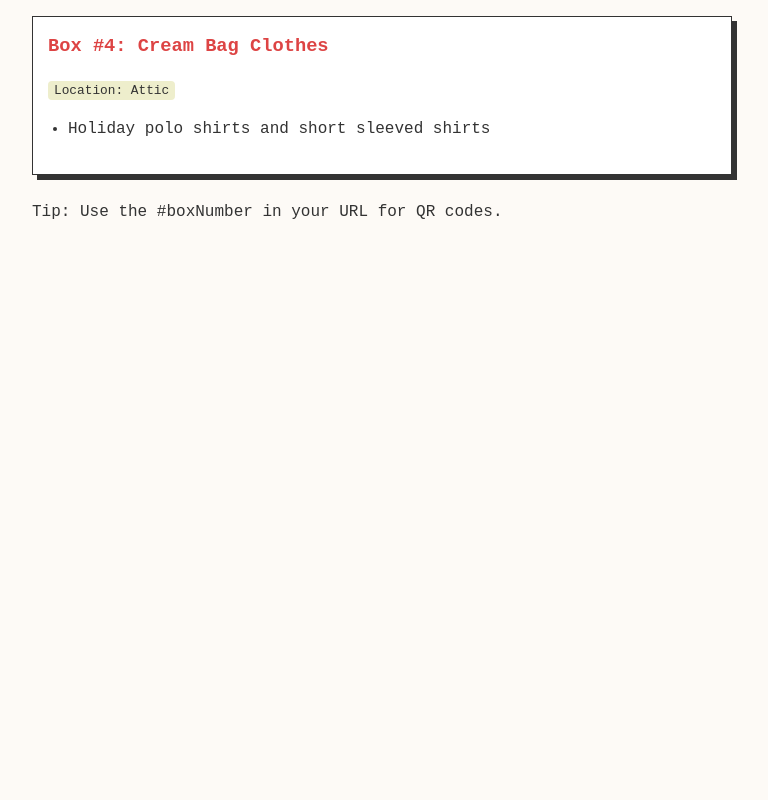
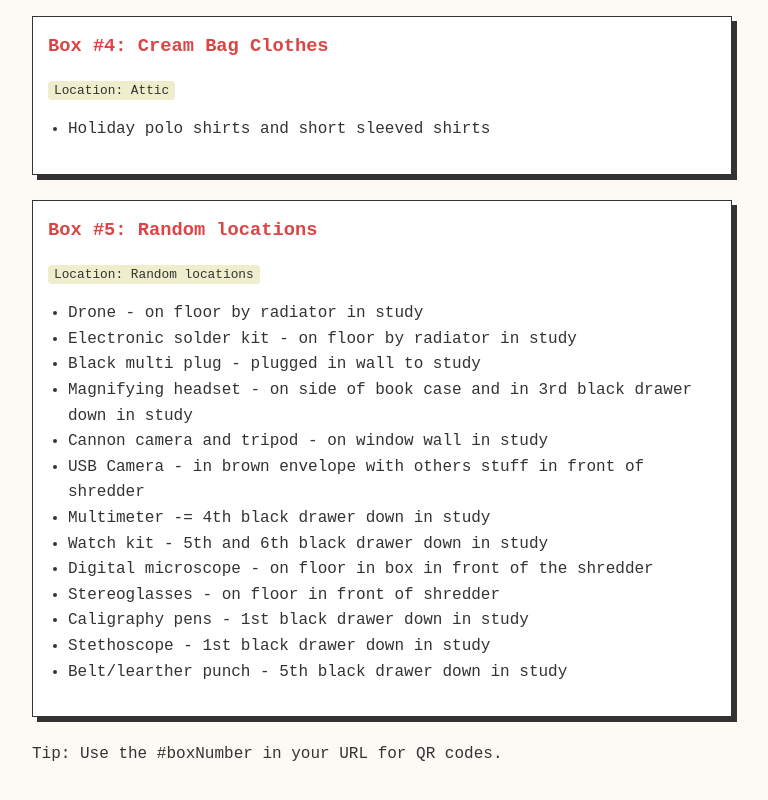
Before and after one commit to Essteejay/ClothesStorage.github.io, a plain HTML site: page index.html in a window 1280 px wide. Shown: the part 1110-1910 px from the top of the page, without its empty margins (258-1026 px from the left). Before the commit the page ends 1376 px from the top, so only its background shows below. Drawn offline with Linux system fonts and the light colour scheme.

Commit message:
Update index.html

```diff
--- a/index.html
+++ b/index.html
@@ -201,8 +201,27 @@ HTML
             <span class="status-tag">Location: Attic</span>
             <ul>
                 <li>Holiday polo shirts and short sleeved shirts</li>
+         </div>
 
-            </ul>
+                <div id="box5" class="card">
+            <h3>Box #5: Random locations</h3>
+            <span class="status-tag">Location: Random locations</span>
+            <ul>
+                <li>Drone - on floor by radiator in study</li>
+                <li>Electronic solder kit - on floor by radiator in study</li>
+                <li>Black multi plug - plugged in wall to study</li>
+                 <li>Magnifying headset - on side of book case and in 3rd black drawer down in study</li>
+                <li>Cannon camera and tripod - on window wall in study</li>
+                <li>USB Camera - in brown envelope with others stuff in front of shredder</li>
+                 <li>Multimeter -= 4th black drawer down in study</li>
+                <li>Watch kit - 5th and 6th black drawer down in study</li>
+                <li>Digital microscope - on floor in box in front of the shredder</li>
+                 <li>Stereoglasses - on floor in front of shredder</li>
+                <li>Caligraphy pens - 1st black drawer down in study</li>
+                <li>Stethoscope -  1st black drawer down in study</li>
+                 <li>Belt/learther punch - 5th black drawer down in study</li>
+
+
         </div>
         </main>
 
```
